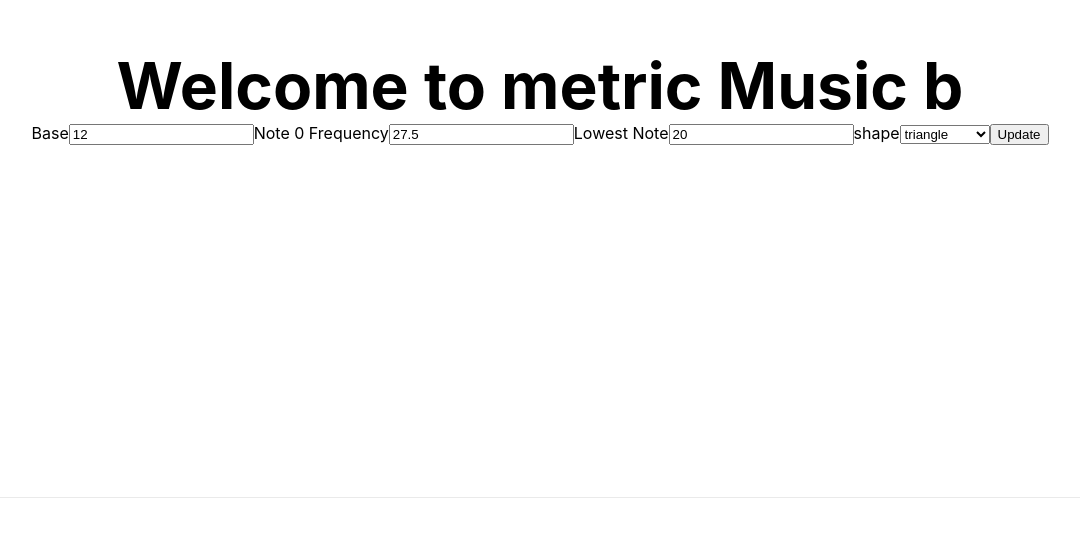
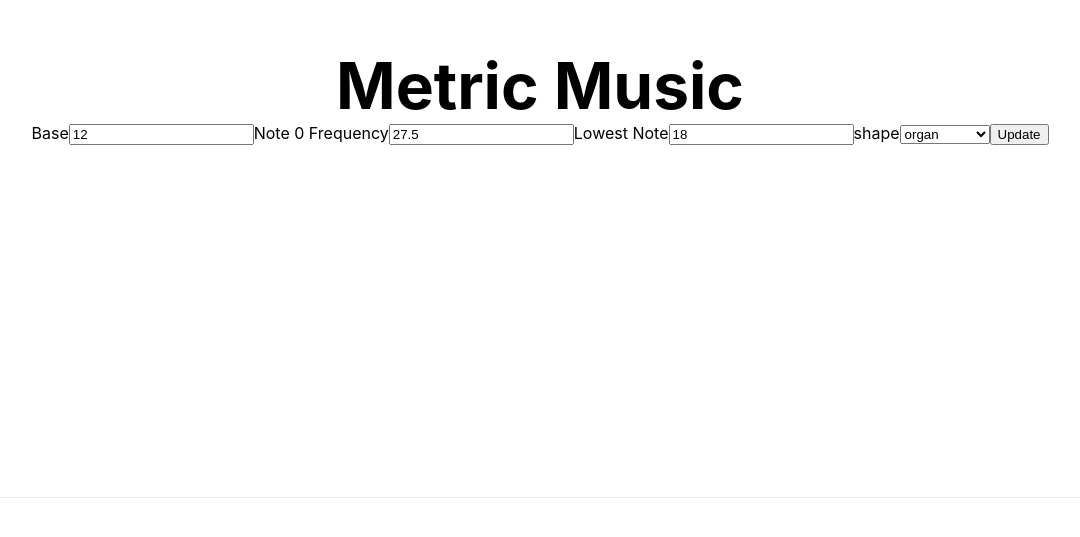
Before and after one commit to e2thex/metricmusic, a Next.js app: page / in a window 1280 px wide. Shown: the part 303-840 px from the top of the page, without its empty margins (100-1180 px from the left). Built offline with nearby package versions, Linux system fonts and the light colour scheme; what audio-context would draw is missing.

Commit message:
some clean up work to try and get the form to work properly

```diff
--- a/pages/components/metricmusic.tsx
+++ b/pages/components/metricmusic.tsx
@@ -11,7 +11,6 @@ const noteBase = (ctx:AudioContext|null) => (freq0:number=55, base:number=10, ty
     if(!ctx) return;
     const l = length || 1000;
     var f = freq0*Math.pow(2,(note/base))
-    console.log({f, freq0, base})
     // var o = ctx.createOscillator();
     var o = oscillators[type](ctx)
     // o.type = type;
--- a/pages/index.tsx
+++ b/pages/index.tsx
@@ -16,21 +16,20 @@ type PlayerFormProps = {
   shape: MMTypes
 }
 // eslint-disable-next-line react/display-name
-const TypeOption = (props:{type:MMTypes, shape:MMTypes}) => {
+const TypeOption = (props:{type:MMTypes, shape?:MMTypes}) => {
   const {shape, type} = props;
-  console.log(props);
-  return <option defaultChecked={shape===type}>{type}</option>
+  return <option>{type}</option>
 }
 const PlayerForm = (props:PlayerFormProps) => {
   const {base, freq0, lowNote, shape} = props;
-  console.log(props);
   const [lBase, setLBase] = useState(null as null|string);
   const [lFreq0, setLFreq0] = useState(null as null|string);
   const [lLowNote, setLLowNote] = useState(null as null|string);
   const [lShape, setLShape] = useState(null as null| string);
+  const router = useRouter();
   const onSubmit = (e:FormEvent<HTMLFormElement>)=> {
     e.preventDefault();
-    window.location.replace(`?base=${lBase||base}&freq0=${lFreq0||freq0}&shape=${lShape||shape}&lowNote=${lLowNote||lowNote}`)
+    window.location.replace(`?base=${lBase||base}&freq0=${lFreq0||freq0}&shape=${lShape||shape}&lowNote=${lLowNote||(lowNote.toString(base))}`)
   }
   const types = ['sine' , 'square' , 'square2' , 'sawtooth' , 'triangle' , 'triangle2' , 'chiptune' , 'organ' , 'organ2' , 'organ3' , 'organ4' , 'organ5' , 'bass' ,'bass2' , 'bass3' , 'bass4' , 'brass' , 'brass2' , 'aah' , 'ooh' , 'eeh' , 'buzz' , 'buzz2' , 'dissonance'] as MMTypes[];
   return (
@@ -42,8 +41,8 @@ const PlayerForm = (props:PlayerFormProps) => {
       <label className="p-3 text-lg" htmlFor="lowNote">Lowest Note</label>
       <input className="p-3 text-lg border border-gray-700 w-16"  id="lowNote" defaultValue={lowNote.toString(base)} onChange={e=> setLLowNote(e.target.value)}></input>
       <label className="p-3 text-lg" htmlFor="shape">shape</label>
-      <select className="p-3 text-lg border border-gray-700 w-32"  id="shape" defaultValue={shape} onChange={e=>setLShape(e.target.value as OscillatorType)}>
-        {types.map(t => <TypeOption key={t} shape={shape} type={t} />)}
+      <select className="p-3 text-lg border border-gray-700 w-32"  id="shape" defaultValue={shape} onChange={e=>setLShape(e.target.value as MMTypes)}>
+        {types.map(t => <TypeOption key={t} type={t} />)}
       </select>
       <input className="p-3 text-lg border border-gray-700 bg-gray-700 text-white" type="submit" value="Update"/>
     </form>
@@ -51,22 +50,38 @@ const PlayerForm = (props:PlayerFormProps) => {
 }
 const Home: NextPage = () => {
   const router = useRouter();
-  const baseRaw = Array.isArray(router.query.base) ? router.query.base[0] : router.query.base;
-  const base = parseFloat(baseRaw || '12')
-  const freq0 = parseFloat(Array.isArray(router.query.freq0) ? router.query.freq0[0] : router.query.freq0 || '27.5');
-  const lowNote = parseInt(Array.isArray(router.query.lowNote) ? router.query.lowNote[0] : router.query.lowNote || '20', base);
-  const shape = (Array.isArray(router.query.shape) ? router.query.shape[0] : router.query.shape || 'triangle') as MMTypes;
+  const [base, setBase] = useState(12);
+  if (router.query.base) {
+    const protentalBase = parseFloat(Array.isArray(router.query.base) ? router.query.base[0] : router.query.base)
+    if(protentalBase!= base) setBase(protentalBase)
+  }
+  const [freq0, setFreq0] = useState(27.5);
+  if (router.query.freq0) {
+    const protentalFreq0 = parseFloat(Array.isArray(router.query.freq0) ? router.query.freq0[0] : router.query.freq0)
+    if(protentalFreq0!= freq0) setFreq0(protentalFreq0)
+  }
+  const [lowNote, setLowNote] = useState(20);
+  if (router.query.lowNote) {
+    const protentalLowNote = parseInt(Array.isArray(router.query.lowNote) ? router.query.lowNote[0] : router.query.lowNote, base)
+    if(protentalLowNote!= lowNote) setLowNote(protentalLowNote)
+    console.log({lowNote});
+  }
+  const [shape, setShape] = useState('organ' as MMTypes);
+  if (router.query.shape) {
+    const protentalShape = (Array.isArray(router.query.shape) ? router.query.shape[0] : router.query.shape) as MMTypes;
+    if(protentalShape!= shape) setShape(protentalShape)
+  }
   return (
     <div className={styles.container}>
       <Head>
         <title>Metric Music</title>
         <meta name="description" content="Play music where the octive is broken up in any base." />
-        <link rel="icon" href="/favicon.ico" />
+        <link rel="icon" href="/favicona.ico" />
       </Head>
 
       <main className={styles.main}>
         <h1 className={styles.title}>
-          Welcome to metric Music b
+          Metric Music
         </h1>
         <PlayerForm {...{lowNote, base, freq0, shape}} />
         {!router.query.freq0 ? <></> : <Player {...{lowNote, freq0, base, shape}} /> }
```
